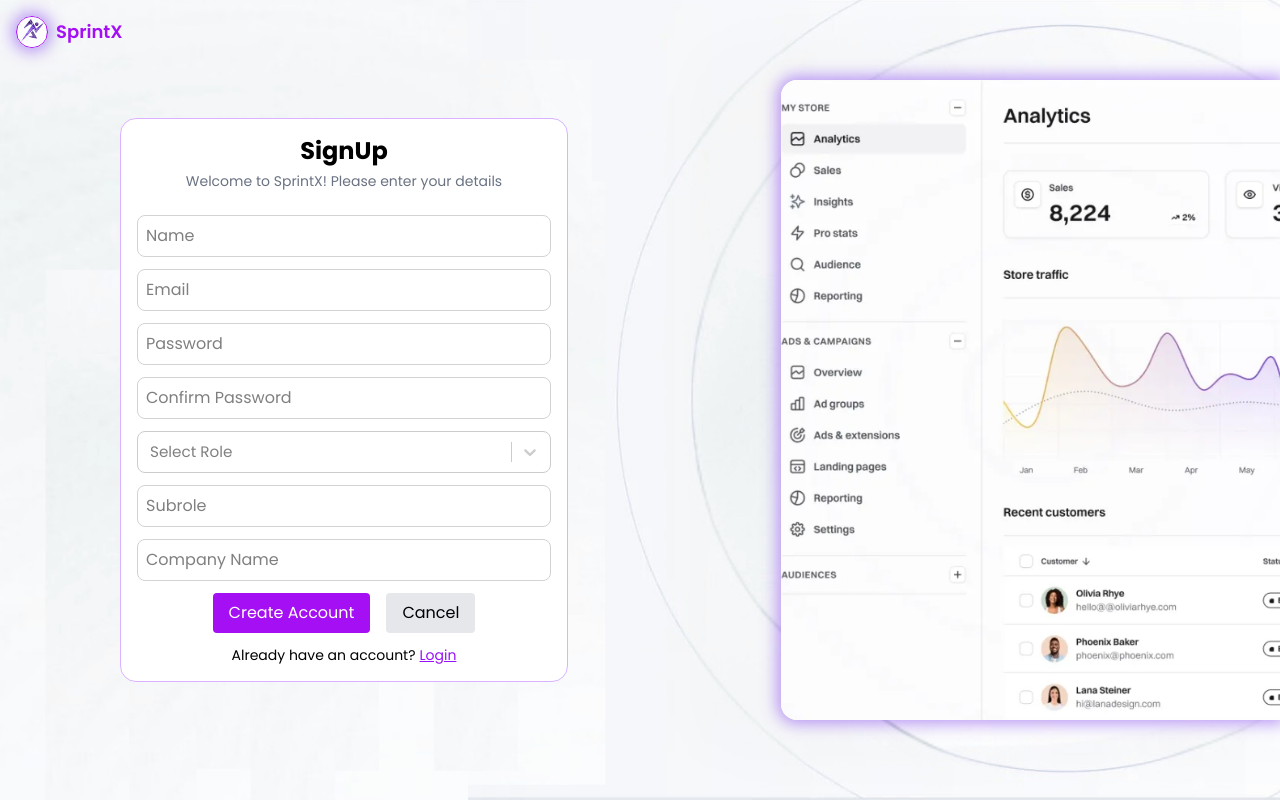
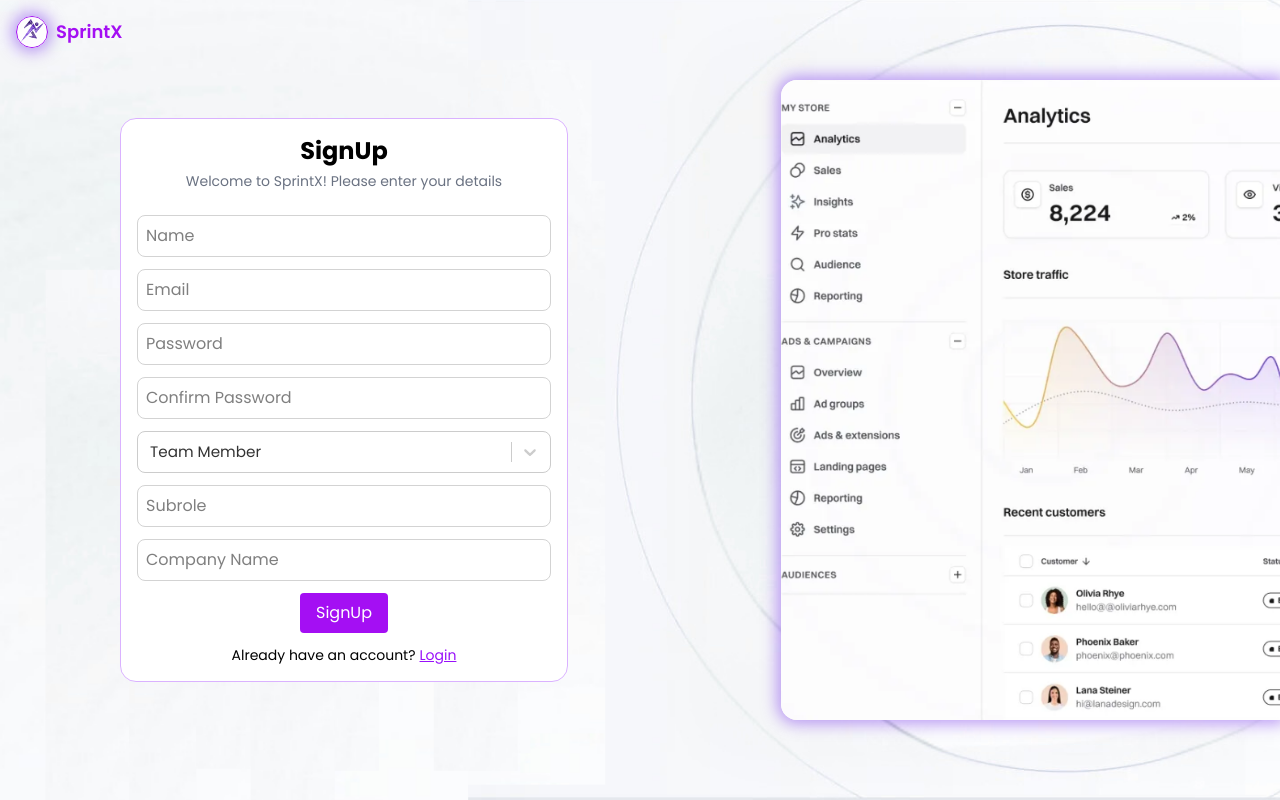
Before and after one commit to Sabarish-developer/SprintX, a React (Vite) app in the folder client/: page /signup in a window 1280 px wide. Built offline with nearby package versions, Linux system fonts and the light colour scheme.

Commit message:
SignUp ui enhancement

```diff
--- a/client/src/components/SignUp.jsx
+++ b/client/src/components/SignUp.jsx
@@ -20,6 +20,7 @@
     borderRadius: '0.5rem',
     border: state.isFocused ? '2px solid #c084fc' : '1px solid light-gray',
     boxShadow: 'none',
+    outline: 'none',
     padding: '2px',
     fontSize: '0.95rem',
   }),
@@ -34,6 +35,7 @@
     fontSize: '0.95rem',
   }),
 };
+
 
 const Signup = () => {
   const [showOTP, setShowOTP] = useState(false);
@@ -108,6 +110,7 @@
             <Controller
               name="role"
               control={control}
+              defaultValue={roleOptions[0]}
               rules={{ required: "Role is required" }}
               render={({ field }) => (
                 <Select
@@ -126,11 +129,8 @@
             {errors.company && <span className="text-red-500 text-sm">Company name is required</span>}
 
             <div className="flex gap-4 justify-center">
-              <button type="submit" className="bg-[#a40ff3] text-white px-4 py-2 rounded hover:bg-purple-500">
-                Create Account
-              </button>
-              <button type="button" onClick={() => navigate('/')} className="bg-gray-200 px-4 py-2 rounded hover:bg-gray-300">
-                Cancel
+              <button type="submit" className="bg-[#a40ff3] text-white px-4 py-2 rounded hover:bg-purple-500 hover:cursor-pointer">
+                SignUp
               </button>
             </div>
 
```
